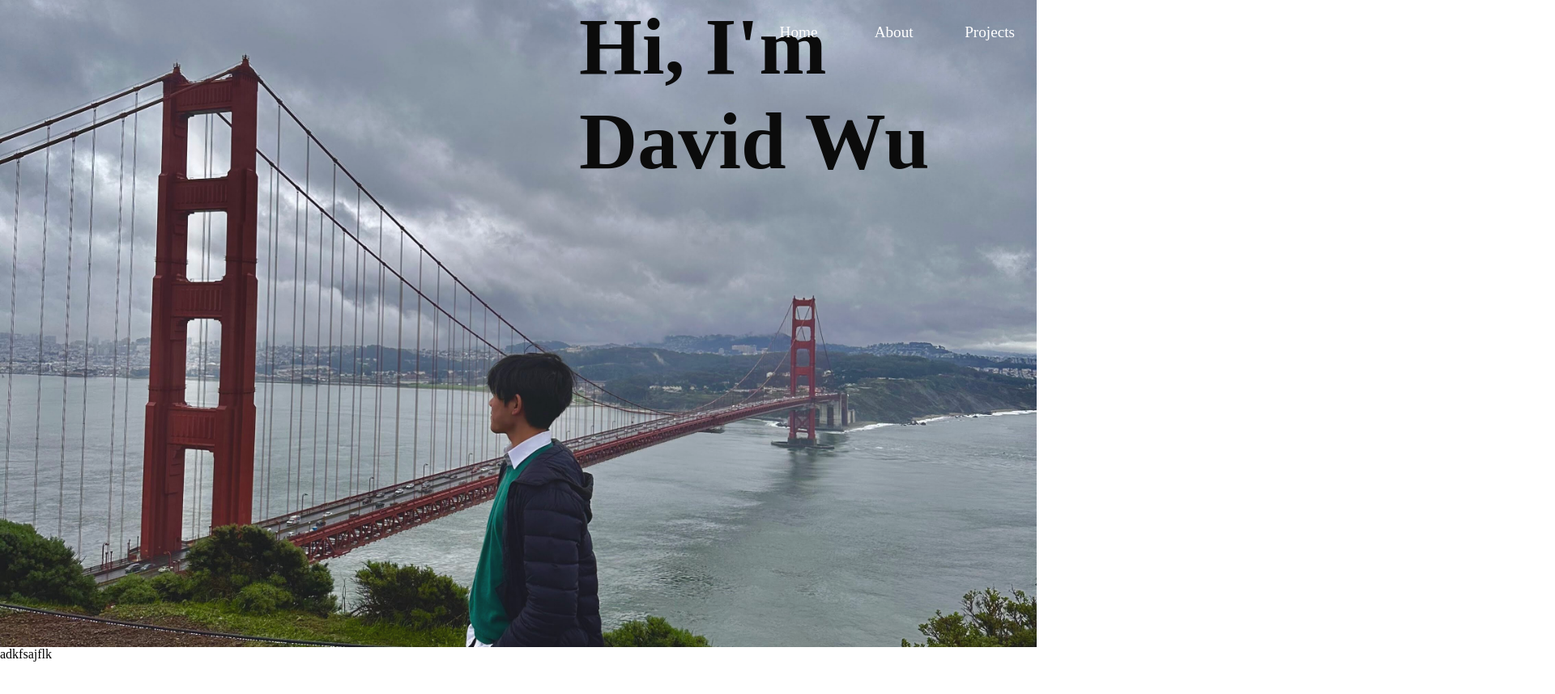
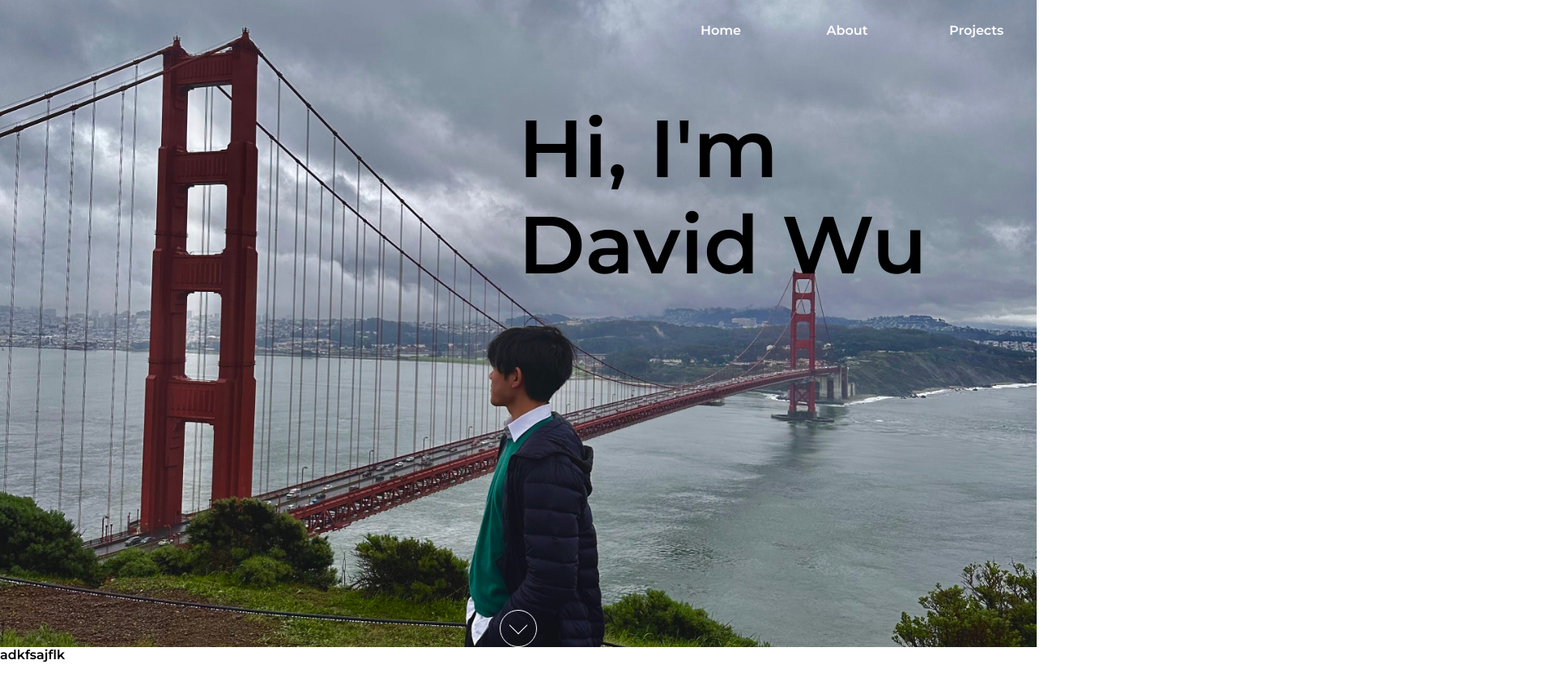
Before and after one commit to dwu1011/dwu1011.github.io, a website: page main.html in a window 1280 px wide. Shown: the top 858 px of the page at 81% size, 1920 px wide, since content can reach past the window. Drawn offline with Linux system fonts and the light colour scheme.

Commit message:
added a few things

```diff
--- a/css/head.css
+++ b/css/head.css
@@ -1,26 +1,34 @@
+html{
+    scroll-behavior:smooth;
+}
 body{
     width:100%;
     height:100%;
     margin: 0% 0% 0% 0%;
+    font-family: 'Montserrat', sans-serif;
+    overflow-x:hidden;
 }
 .container{
     height:100vh;
+    width:100vw;
 }
 .navbar{
     z-index:1;
     position:fixed;
     width:100%;
     top:0;
-    background-color:0,0,0,0;
+    transition: background 0.5s ease;
+    background-color:(0,0,0,0);
 
     display:flex;
     justify-content:flex-end;
 }
 .navbar a{
     width:60px;
-    padding:1.5em;
+    padding:1.75em;
+    padding-left:3em;
+    padding-right:3em;
     text-align:center;
-    font-size: 1.2em;
     text-decoration:none;
     color:white;
 }
@@ -35,15 +43,18 @@ body{
     background-image:url('../images/IMG_1334 (1).jpg');
     background-repeat: no-repeat;
     background-size:cover;
-    opacity:0.96;
+    background-position-y: 25%;
 
     font-size:50px;
-    padding-left:14.3em;
 }
 
 .intro h1{
     margin:0% 0% 0% 0%;
 }
+.headtext{
+    transform:translate(50%, 100%);
+}
+
 .scroller {
     height: 1.2em;
     line-height: 1.2em;
@@ -57,6 +68,7 @@ body{
     animation: slide 5s;
     font-weight: bold;
 }
+
 @keyframes slide {
     0% {top: -1.2em;}
     12% {top: -2.4em;}
@@ -66,6 +78,6 @@ body{
     29% {top: -7.2em;}
     /* 100% {top: 0em;} */
 }
-.showcase{
-    height:50vh;
+#showcase{
+    height:100vh;
 }
--- /dev/null
+++ b/css/scroll.css
@@ -0,0 +1,77 @@
+#section03{
+  position:relative;
+  transform:translateY(64vh);
+}
+#section03 a {
+  padding-top: 60px;
+}
+#section03 a span {
+  position: absolute;
+  top: 0;
+  left: 50%;
+  width: 46px;
+  height: 46px;
+  margin-left: -23px;
+  border: 1px solid #fff;
+  border-radius: 100%;
+  box-sizing: border-box;
+}
+#section03 a span::after {
+  position: absolute;
+  top: 50%;
+  left: 50%;
+  content: '';
+  width: 16px;
+  height: 16px;
+  margin: -12px 0 0 -8px;
+  border-left: 1px solid #fff;
+  border-bottom: 1px solid #fff;
+  -webkit-transform: rotate(-45deg);
+  transform: rotate(-45deg);
+  box-sizing: border-box;
+}
+#section03 a span::before {
+  position: absolute;
+  top: 0;
+  left: 0;
+  z-index: -1;
+  content: '';
+  width: 44px;
+  height: 44px;
+  box-shadow: 0 0 0 0 rgba(255,255,255,.1);
+  border-radius: 100%;
+  opacity: 0;
+  -webkit-animation: sdb03 3s infinite;
+  animation: sdb03 3s infinite;
+  box-sizing: border-box;
+}
+@-webkit-keyframes sdb03 {
+  0% {
+    opacity: 0;
+  }
+  30% {
+    opacity: 1;
+  }
+  60% {
+    box-shadow: 0 0 0 60px rgba(255,255,255,.1);
+    opacity: 0;
+  }
+  100% {
+    opacity: 0;
+  }
+}
+@keyframes sdb03 {
+  0% {
+    opacity: 0;
+  }
+  30% {
+    opacity: 1;
+  }
+  60% {
+    box-shadow: 0 0 0 60px rgba(255,255,255,.1);
+    opacity: 0;
+  }
+  100% {
+    opacity: 0;
+  }
+}
--- /dev/null
+++ b/js/scroll.js
@@ -0,0 +1,10 @@
+console.log("HELLO");
+var head = document.getElementsByClassName("navbar")[0];
+window.onscroll = function(event){
+    var scroll = window.pageYOffset;
+    if(scroll < 100){
+        head.style.backgroundColor = 'transparent';
+    }else{
+        head.style.backgroundColor = 'black';
+    }
+}
--- a/main.html
+++ b/main.html
@@ -3,6 +3,10 @@
     <head>
         <title>David Wu</title>
         <link rel="stylesheet" href="/css/head.css" >
+        <link rel="stylesheet" href="/css/scroll.css" >
+        <link rel="preconnect" href="https://fonts.googleapis.com">
+        <link rel="preconnect" href="https://fonts.gstatic.com" crossorigin>
+        <link href="https://fonts.googleapis.com/css2?family=Montserrat:wght@600&display=swap" rel="stylesheet">
     </head>
     <body>
         <div class = "container">
@@ -11,11 +15,12 @@
                 <a href = "#about">About </a>
                 <a href = "#projects">Projects</a>
             </nav>
+
             <div class = "intro">
-                <h1>
+                <h1 class = "headtext">
                     Hi, I'm
                 </h1>
-                <h1>
+                <h1 class = "headtext">
                     <div class="scroller">
                         <span>
                             David Wu<br />
@@ -28,10 +33,14 @@
                         </span>
                     </div>
                 </h1>
+                <section id="section03">
+                    <a href="#showcase"><span></span></a>
+                </section>
             </div>
-            <div class = "showcase">
+            <div id = "showcase">
                 adkfsajflk
             </div>
         </div>
+        <script src="js/scroll.js"></script>
     </body>
 </html>
```
Also changed, not shown: images/IMG_1334.jpg (deleted).
